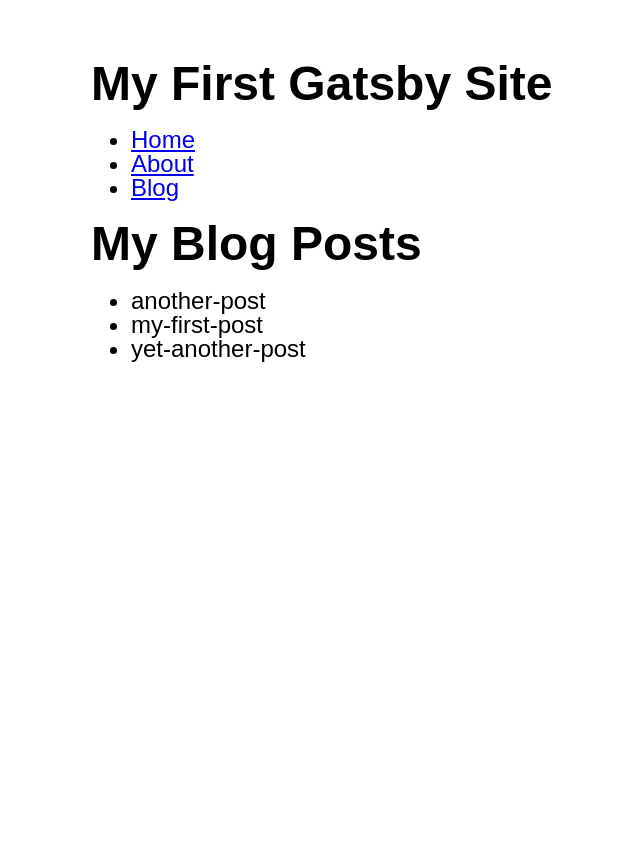
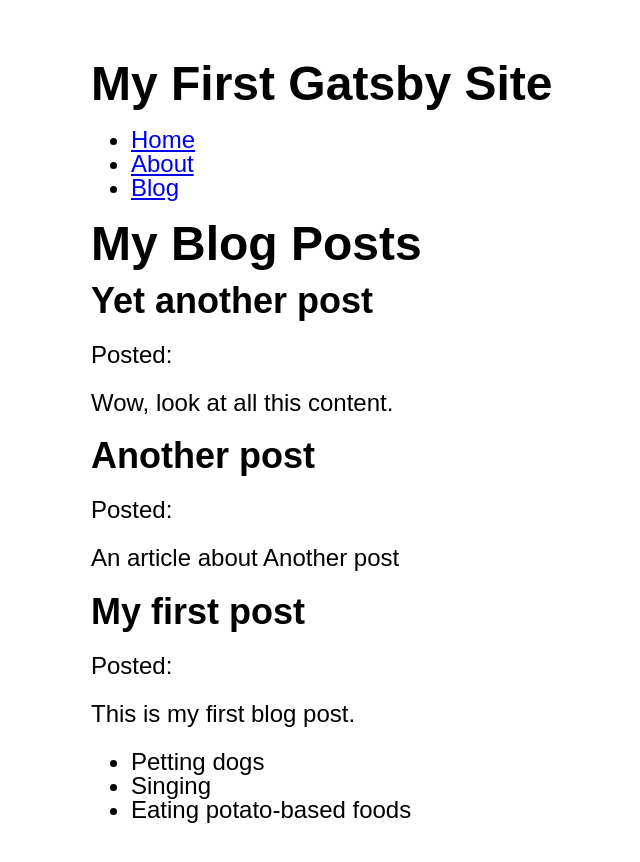
Before and after one commit to ymzkjpx/gatsby-tutorial, a Gatsby site: page /blog in a window 1280 px wide. Shown: the whole page, without its empty margins (197-837 px from the left). Before the commit the page ends 800 px from the top, so only its background shows below. Built offline with nearby package versions, Linux system fonts and the light colour scheme; Gatsby itself is replaced by a stand-in of ours.

Commit message:
chapter5 done. add MDX

```diff
--- a/blog/yet-another-post.mdx
+++ b/blog/yet-another-post.mdx
@@ -1,5 +1,5 @@
 ---
-tatile: "Yet another post"
+title: "Yet another post"
 date: "2021-10-19"
 ---
 
--- a/src/pages/blog.js
+++ b/src/pages/blog.js
@@ -1,29 +1,40 @@
 import * as React from 'react'
 import { graphql } from 'gatsby'
 import Layout from '../components/layout'
+import { MDXRenderer } from 'gatsby-plugin-mdx'
 
 const BlogPage =({data})=>{
     return(
         <Layout pageTitle="My Blog Posts">
-            <ul>
-                {data.allFile.nodes.map(node =>(
-                <li key={node.name}>
-                  {node.name}
-                </li>
-                ))}
-            </ul>
+          {
+            data.allMdx.nodes.map((node)=>(
+              <article key={node.id}>
+                <h2>{node.frontmatter.title}</h2>
+                <p>Posted: {node.frontmatter.data}</p>
+                <MDXRenderer>
+                  {node.body}
+                </MDXRenderer>
+              </article>
+            ))
+          }
         </Layout>
     )
 }
 
 export const query = graphql`
 query {
-    allFile {
-      nodes {
-        name
+  allMdx(sort: {fields: frontmatter___date, order: DESC}) {
+    nodes {
+      frontmatter {
+        date(formatString: "YYYY-MM-DD")
+        title
       }
+      id
+      body
     }
   }
+}
+
 `
 
 export default BlogPage
```
